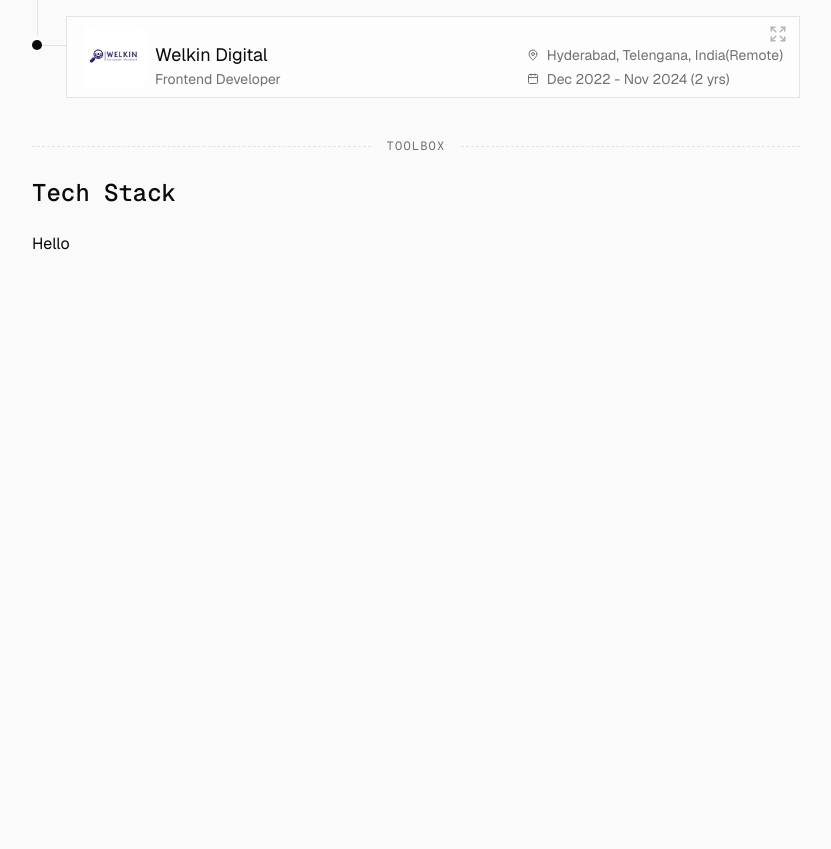
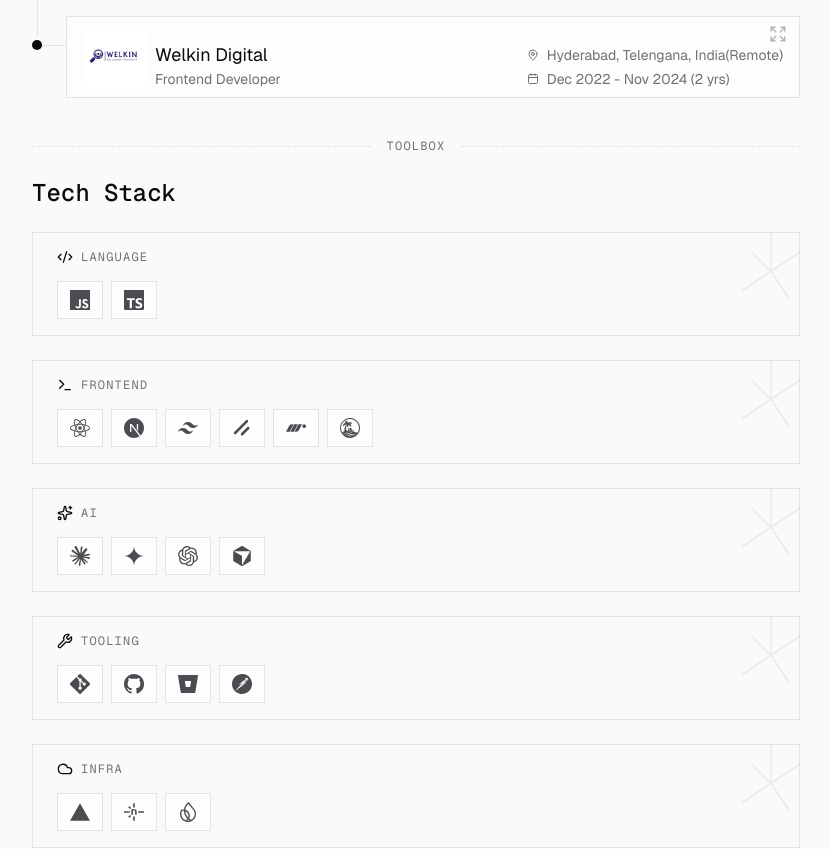
Before and after one commit to the-mainak-banerjee/themainakb-portfolio, a Next.js app: page / in a window 1280 px wide. Shown: the part 740-1589 px from the top of the page, without its empty margins (224-1055 px from the left). Before the commit the page ends 996 px from the top, so only its background shows below. Built offline with nearby package versions, Linux system fonts and the light colour scheme.

Commit message:
completed tech stack section

```diff
--- a/app/(app)/page.tsx
+++ b/app/(app)/page.tsx
@@ -1,14 +1,14 @@
 import SectionListContainer from "@/components/global/section-list-container";
 import ExperienceSection from "@/features/portfolio/components/experience-section/experience-section";
 import HeroSection from "@/features/portfolio/components/hero-section/hero-section";
-import ToolsSection from "@/features/portfolio/components/tools-section/tools-section";
+import TechStackSection from "@/features/portfolio/components/tech-stack-section/tech-stack-section";
 
 export default function Home() {
   return (
     <SectionListContainer>
       <HeroSection />
       <ExperienceSection />
-      <ToolsSection />
+      <TechStackSection />
     </SectionListContainer>
   );
 }
--- a/componentbank/reveal-pill/component.tsx
+++ b/componentbank/reveal-pill/component.tsx
@@ -8,45 +8,81 @@ import { IconName } from "@/components/global/icons/registry";
 interface IRevealPill {
   icon: IconName;
   label: string;
+  expandCard?: boolean;
 }
 
-export function RevealPill({ icon, label }: IRevealPill) {
-  const [isHovered, setIsHovered] = useState(false);
+const PillContent = ({ icon, label }: Pick<IRevealPill , "icon" | "label">) => {
   return (
+    <>
       <motion.div
         layout
-      className="border-border bg-card relative inline-flex items-center gap-2 border px-3 py-2"
-      onHoverStart={() => setIsHovered(true)}
-      onHoverEnd={() => setIsHovered(false)}
-      transition={{ layout: { duration: 0.2, ease: "easeInOut" } }}
+        layoutId={`${label}-icon`}
+        transition={{ layout: { duration: 0.4, ease: "easeOut" } }}
+        className="text-tool-icon z-20"
       >
-      <motion.div layout className="text-tool-icon z-20">
         <Icon name={icon} className="size-5" />
       </motion.div>
+      <motion.span className="z-20 text-sm whitespace-nowrap lg:hidden">
+        {label}
+      </motion.span>
+    </>
+  );
+};
+
+export function RevealPill({ icon, label, expandCard }: IRevealPill) {
+  const [isHovered, setIsHovered] = useState(false);
+  const shouldExpand = expandCard || isHovered;
+  const handleHoverState = () => setIsHovered(true);
+  const handleHoverEnd = () => setIsHovered(false);
+
+  const containerClassName =
+    "border-border bg-card relative inline-flex items-center gap-2 border px-3 py-2";
+
+  return (
+    <motion.div onHoverStart={handleHoverState} onHoverEnd={handleHoverEnd}>
+      {shouldExpand ? (
+        <motion.div
+          layout
+          layoutId={label}
+          className={containerClassName}
+          transition={{ layout: { duration: 0.4, ease: "easeOut" } }}
+        >
+          <PillContent icon={icon} label={label} />
           <AnimatePresence>
+            {shouldExpand && (
+              <motion.span
+                layout
+                key={label}
+                className="z-20 hidden text-sm whitespace-nowrap lg:inline"
+                initial={{ opacity: 0, x: -15, scale: 0.5 }}
+                animate={{ opacity: 1, x: 0, scale: 1 }}
+                exit={{ opacity: 0, x: -15, scale: 0.5 }}
+                transition={{ duration: 0.5, ease: "easeOut" }}
+              >
+                {label}
+              </motion.span>
+            )}
             {isHovered && (
-          <>
               <motion.div
                 className="bg-border absolute inset-0 z-10 w-full"
                 initial={{ opacity: 0, clipPath: "inset(0 100% 0 0)" }}
                 animate={{ opacity: 1, clipPath: "inset(0 0% 0 0)" }}
                 exit={{ opacity: 0, clipPath: "inset(0 100% 0 0)" }}
-              transition={{ duration: 0.3, ease: "easeInOut" }}
+                transition={{ duration: 0.3, ease: "easeOut" }}
               ></motion.div>
-            <motion.span
-              layout
-              key={label}
-              className="z-20 text-sm whitespace-nowrap"
-              initial={{ opacity: 0, x: -15, scale: 0.5 }}
-              animate={{ opacity: 1, x: 0, scale: 1 }}
-              exit={{ opacity: 0, x: -15, scale: 0.5 }}
-              transition={{ duration: 0.3, ease: "easeInOut" }}
-            >
-              {label}
-            </motion.span>
-          </>
             )}
           </AnimatePresence>
         </motion.div>
+      ) : (
+        <motion.div
+          layout
+          layoutId={label}
+          className={containerClassName}
+          transition={{ layout: { duration: 0.4, ease: "easeOut" } }}
+        >
+          <PillContent icon={icon} label={label} />
+        </motion.div>
+      )}
+    </motion.div>
   );
 }
--- a/components/global/section-container.tsx
+++ b/components/global/section-container.tsx
@@ -19,15 +19,15 @@ function SectionContainer({
     <div className={cn("space-y-6", className)}>
       <div className="flex items-center gap-4">
         <div className="border-border h-px flex-1 border-t border-dashed" />
-        <span className="text-muted-foreground shrink-0 font-mono text-xs tracking-widest uppercase">
+        <Typography variant="caption-sm" className="shrink-0">
           {sectionLabel}
-        </span>
+        </Typography>
         <div className="border-border h-px flex-1 border-t border-dashed" />
       </div>
       <Typography variant="h5" as="h2">
         {sectionHeading}
       </Typography>
-      <div>{children}</div>
+      {children}
     </div>
   );
 }
--- a/components/global/section-list-container.tsx
+++ b/components/global/section-list-container.tsx
@@ -1,7 +1,7 @@
 import React from "react";
 
 function SectionListContainer({ children }: { children: React.ReactNode }) {
-  return <div className="space-y-10 pt-8">{children}</div>;
+  return <div className="space-y-10 pt-4 md:pt-8 pb-24">{children}</div>;
 }
 
 export default SectionListContainer;
--- a/components/ui/typography.tsx
+++ b/components/ui/typography.tsx
@@ -11,6 +11,7 @@ type TypographyVariant =
   | "body-lg"
   | "body-sm"
   | "caption"
+  | "caption-sm"
   | "label";
 
 type TypographyProps<T extends ElementType = "p"> = {
@@ -100,6 +101,13 @@ const variants: Record<TypographyVariant, string> = {
     text-muted-foreground
   `,
 
+  "caption-sm": `
+    text-muted-foreground
+    font-mono
+    text-xs
+    tracking-widest
+    uppercase`,
+
   label: `
     font-geist-sans
     text-xs
@@ -128,6 +136,7 @@ export function Typography<T extends ElementType = "p">({
       "body-lg": "p",
       "body-sm": "p",
       caption: "span",
+      "caption-sm": "span",
       label: "span",
     }[variant] as ElementType);
 
--- a/features/portfolio/components/experience-section/experience-card.tsx
+++ b/features/portfolio/components/experience-section/experience-card.tsx
@@ -221,8 +221,8 @@ function ExperienceCard({
         <motion.div
           className="bg-border/40 absolute inset-0 z-10"
           variants={{
-            initial: { clipPath: "inset(100% 0 0 0)", opacity: 0 },
-            hover: { clipPath: "inset(0% 0 0 0)", opacity: 1 },
+            initial: { clipPath: "inset(100% 100% 100% 100%)", opacity: 0 },
+            hover: { clipPath: "inset(0% 0% 0% 0%)", opacity: 1 },
           }}
           transition={{ duration: 0.3, ease: "easeOut" }}
         />
--- /dev/null
+++ b/features/portfolio/components/tech-stack-section/tech-stack-card.tsx
@@ -0,0 +1,78 @@
+"use client";
+import React, { useState } from "react";
+import { User_Stack } from "../../types/user";
+import { Typography } from "@/components/ui/typography";
+import { LayoutGroup } from "motion/react";
+import { RevealPill } from "@/componentbank";
+import { motion } from "motion/react";
+
+export interface ITechStackCard {
+  stackGroup: User_Stack;
+}
+function TechStackCard({ stackGroup }: ITechStackCard) {
+  const [hovered, setHovered] = useState(false);
+  return (
+    <motion.div
+      layout
+      key={stackGroup.id}
+      onHoverStart={() => setHovered(true)}
+      onHoverEnd={() => setHovered(false)}
+      className={"border-border relative flex flex-col gap-4 border px-6 py-4"}
+      initial="initial"
+      whileHover="hover"
+    >
+      <motion.div layout className="flex items-center gap-2">
+        <stackGroup.icon size={16} />
+        <Typography variant="caption-sm" className="shrink-0">
+          {stackGroup.label}
+        </Typography>
+      </motion.div>
+      <div className="flex flex-wrap gap-2 z-20">
+        <LayoutGroup>
+          {stackGroup.tools.map((tool) => {
+            return (
+              <a key={tool.slug} href={tool.url} target="_blank" rel="noopener">
+                <RevealPill
+                  key={tool.slug}
+                  icon={tool.icon}
+                  label={tool.name}
+                />
+              </a>
+            );
+          })}
+        </LayoutGroup>
+      </div>
+
+      <motion.div layout className="absolute top-0 -right-5">
+        <motion.svg
+          layout
+          style={{
+            width: 96,
+            height: 96,
+            opacity: hovered ? 0.2 : 0.07,
+            transition: "opacity 0.4s ease",
+          }}
+          viewBox="0 0 100 100"
+          fill="none"
+        >
+          <path
+            d="M50 0 L50 40 L80 20 M50 40 L20 60 M50 40 L70 70 M50 40 L30 20"
+            stroke="currentColor"
+            strokeWidth="1.5"
+          />
+        </motion.svg>
+
+      </motion.div>
+      <motion.div
+        className="bg-border/40 absolute inset-0 z-10"
+        variants={{
+          initial: { clipPath: "inset(0 100% 100% 0)", opacity: 0 },
+          hover: { clipPath: "inset(0 0% 0% 0)", opacity: 1 },
+        }}
+        transition={{ duration: 0.3, ease: "easeOut" }}
+      />
+    </motion.div>
+  );
+}
+
+export default TechStackCard;
--- /dev/null
+++ b/features/portfolio/components/tech-stack-section/tech-stack-section.tsx
@@ -0,0 +1,19 @@
+"use client";
+import SectionContainer from "@/components/global/section-container";
+import { USER_STACK } from "../../data/user-stack";
+import TechStackCard from "./tech-stack-card";
+import { LayoutGroup } from "motion/react";
+
+function TechStackSection() {
+  return (
+    <SectionContainer sectionHeading="Tech Stack" sectionLabel="Toolbox">
+      <LayoutGroup>
+        {USER_STACK.map((item) => {
+          return <TechStackCard stackGroup={item} key={item.id} />;
+        })}
+      </LayoutGroup>
+    </SectionContainer>
+  );
+}
+
+export default TechStackSection;
--- a/features/portfolio/components/tools-section/tools-section.tsx
+++ /dev/null
@@ -1,11 +0,0 @@
-import SectionContainer from "@/components/global/section-container";
-
-function ToolsSection() {
-  return (
-    <SectionContainer sectionHeading="Tech Stack" sectionLabel="Toolbox">
-      Hello
-    </SectionContainer>
-  );
-}
-
-export default ToolsSection;
--- a/features/portfolio/data/user-stack.tsx
+++ b/features/portfolio/data/user-stack.tsx
@@ -13,7 +13,7 @@ export const USER_STACK: User_Stack[] = [
     id: "language",
     label: "Language",
     icon: Code2,
-    span: "md:col-span-2",
+    span: "md:col-span-1",
     tools: [
       {
         name: "JavaScript",
@@ -33,7 +33,7 @@ export const USER_STACK: User_Stack[] = [
     id: "frontend",
     label: "Frontend",
     icon: Terminal,
-    span: "md:col-span-3",
+    span: "md:col-span-2",
     tools: [
       {
         name: "React",
@@ -45,25 +45,25 @@ export const USER_STACK: User_Stack[] = [
         name: "Next.js",
         slug: "nextjs",
         icon: "nextjs",
-        url: "https://nextjs.org/docs",
+        url: "https://nextjs.org",
       },
       {
         name: "Tailwind CSS",
         slug: "tailwind",
         icon: "tailwind",
-        url: "https://tailwindcss.com/docs",
+        url: "https://tailwindcss.com",
       },
       {
         name: "shadcn/ui",
         slug: "shadcn",
         icon: "shadcn",
-        url: "https://ui.shadcn.com/docs",
+        url: "https://ui.shadcn.com",
       },
       {
         name: "Motion",
         slug: "motion",
         icon: "motion",
-        url: "https://motion.dev/docs",
+        url: "https://motion.dev",
       },
       {
         name: "TanStack",
@@ -77,31 +77,31 @@ export const USER_STACK: User_Stack[] = [
     id: "ai",
     label: "AI",
     icon: Sparkles,
-    span: "md:col-span-2",
+    span: "md:col-span-1",
     tools: [
       {
         name: "Claude",
         slug: "claude",
         icon: "claude",
-        url: "https://docs.anthropic.com",
+        url: "https://claude.com/",
       },
       {
         name: "Gemini",
         slug: "gemini",
         icon: "gemini",
-        url: "https://ai.google.dev",
+        url: "https://gemini.google.com/",
       },
       {
         name: "ChatGPT",
         slug: "openai",
         icon: "openai",
-        url: "https://platform.openai.com/docs",
+        url: "https://chat.openai.com/",
       },
       {
         name: "Cursor",
         slug: "cursor",
         icon: "cursor",
-        url: "https://docs.cursor.com",
+        url: "https://cursor.com",
       },
     ],
   },
@@ -109,31 +109,31 @@ export const USER_STACK: User_Stack[] = [
     id: "tooling",
     label: "Tooling",
     icon: Wrench,
-    span: "md:col-span-3",
+    span: "md:col-span-1",
     tools: [
       {
         name: "Git",
         slug: "git",
         icon: "git",
-        url: "https://git-scm.com/doc",
+        url: "https://git-scm.com",
       },
       {
         name: "GitHub",
         slug: "github",
         icon: "github",
-        url: "https://docs.github.com",
+        url: "https://github.com",
       },
       {
         name: "Bitbucket",
         slug: "bitbucket",
         icon: "bitbucket",
-        url: "https://support.atlassian.com/bitbucket-cloud",
+        url: "https://bitbucket.org/product/",
       },
       {
         name: "Postman",
         slug: "postman",
         icon: "postman",
-        url: "https://learning.postman.com/docs",
+        url: "https://postman.com",
       },
     ],
   },
@@ -141,25 +141,25 @@ export const USER_STACK: User_Stack[] = [
     id: "infra",
     label: "Infra",
     icon: Cloud,
-    span: "md:col-span-2",
+    span: "md:col-span-1",
     tools: [
       {
         name: "Vercel",
         slug: "vercel",
         icon: "vercel",
-        url: "https://vercel.com/docs",
+        url: "https://vercel.com",
       },
       {
         name: "Netlify",
         slug: "netlify",
         icon: "netlify",
-        url: "https://docs.netlify.com",
+        url: "https://netlify.com",
       },
       {
         name: "Firebase",
         slug: "firebase",
         icon: "firebase",
-        url: "https://firebase.google.com/docs",
+        url: "https://firebase.google.com",
       },
     ],
   },
@@ -167,19 +167,19 @@ export const USER_STACK: User_Stack[] = [
     id: "design",
     label: "Design",
     icon: Palette,
-    span: "md:col-span-3",
+    span: "md:col-span-1",
     tools: [
       {
         name: "Figma",
         slug: "figma",
         icon: "figma",
-        url: "https://help.figma.com",
+        url: "https://figma.com",
       },
       {
         name: "Photoshop",
         slug: "photoshop",
         icon: "photoshop",
-        url: "https://helpx.adobe.com/photoshop/user-guide.html",
+        url: "https://www.adobe.com/products/photoshop.html",
       },
     ],
   },
```
Lines whose indentation alone changed are shown as unchanged.
